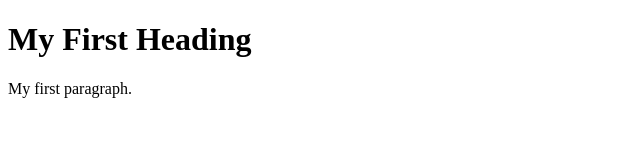
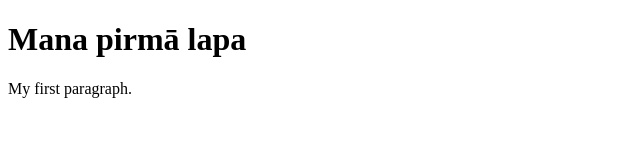
Before and after one commit to Artuciisss/my-first-repo, a plain HTML site: page index.html in a window 1280 px wide. Shown: the whole page, without its empty margins (0-640 px from the left). Drawn offline with Linux system fonts and the light colour scheme.

Commit message:
My first changes

```diff
--- a/index.html
+++ b/index.html
@@ -2,7 +2,7 @@
 <html>
 <body>
 
-<h1>My First Heading</h1>
+<h1>Mana pirmā lapa</h1>
 <p>My first paragraph.</p>
 
 </body>
```
